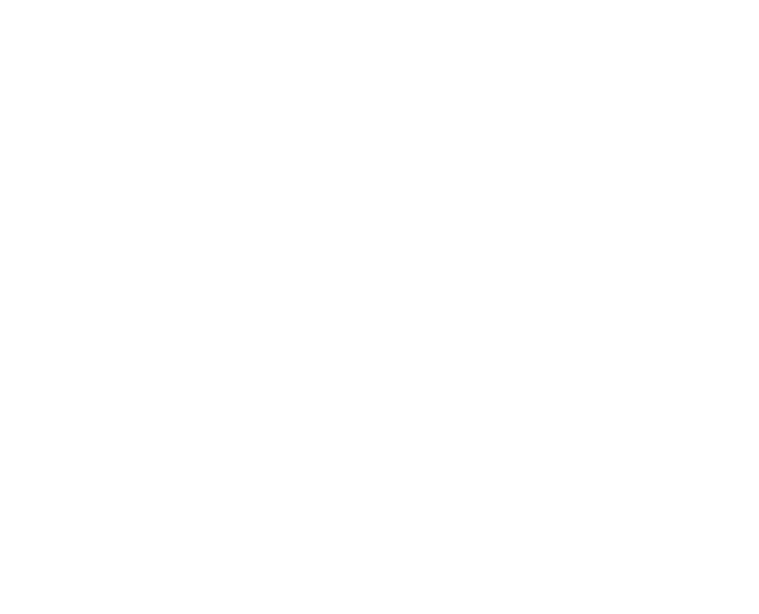
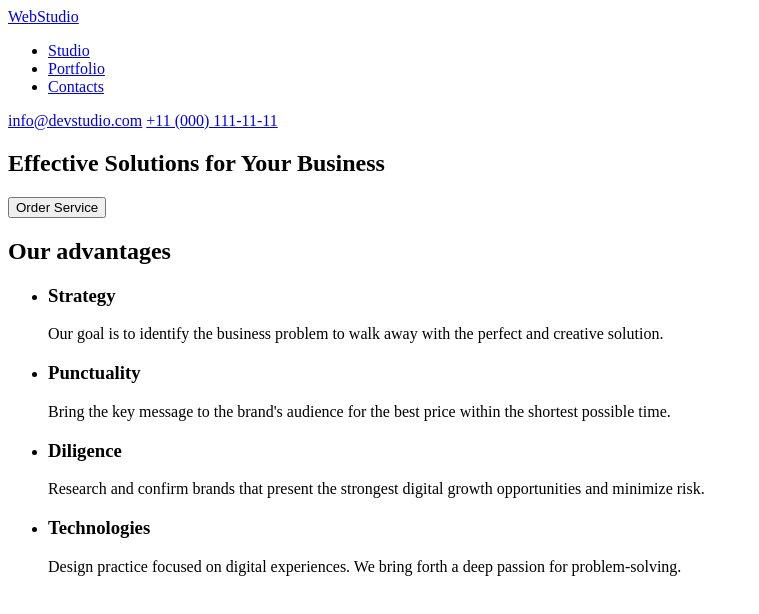
Before and after one commit to Valeriy0993/goit-markup-hw-01, a plain HTML site: page index.html in a window 1280 px wide. Shown: the whole page, without its empty margins (0-759 px from the left). Drawn offline with Linux system fonts and the light colour scheme.

Commit message:
Second commit

```diff
--- a/index.html
+++ b/index.html
@@ -3,11 +3,60 @@
   <head>
     <meta charset="UTF-8" />
     <meta name="viewport" content="width=device-width, initial-scale=1.0" />
-    <title>Document</title>
+    <title>WebStudio</title>
   </head>
   <body>
-    <header></header>
-    <main></main>
+    <header>
+      <a href="/">WebStudio</a>
+      <nav>
+        <ul>
+          <li><a href="#">Studio</a></li>
+          <li><a href="#">Portfolio</a></li>
+          <li><a href="#">Contacts</a></li>
+        </ul>
+        <a href="mailto:info@devstudio.com">info@devstudio.com</a>
+        <a href="tel:+110001111111">+11 (000) 111-11-11</a>
+      </nav>
+    </header>
+    <main>
+      <section>
+        <h1>Effective Solutions for Your Business</h1>
+        <button type="button">Order Service</button>
+      </section>
+      <section>
+        <h2>Our advantages</h2>
+        <ul>
+          <li>
+            <h3>Strategy</h3>
+            <p>
+              Our goal is to identify the business problem to walk away with the
+              perfect and creative solution.
+            </p>
+          </li>
+          <li>
+            <h3>Punctuality</h3>
+            <p>
+              Bring the key message to the brand's audience for the best price
+              within the shortest possible time.
+            </p>
+          </li>
+          <li>
+            <h3>Diligence</h3>
+            <p>
+              Research and confirm brands that present the strongest digital
+              growth opportunities and minimize risk.
+            </p>
+          </li>
+          <li>
+            <h3>Technologies</h3>
+            <p>
+              Design practice focused on digital experiences. We bring forth a
+              deep passion for problem-solving.
+            </p>
+          </li>
+        </ul>
+      </section>
+    </main>
     <footer></footer>
   </body>
 </html>
```
Also changed, not shown: {}.prettierr.json (added, +12 -0 lines).
